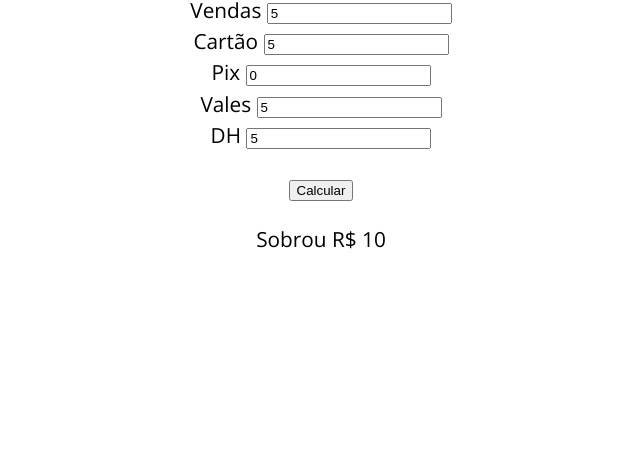
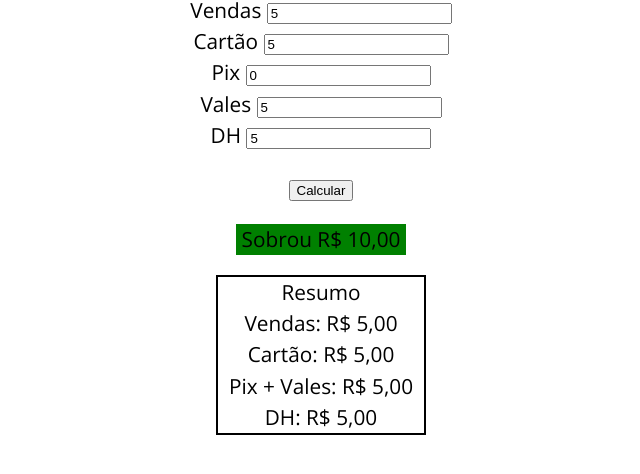
Before and after one commit to andrejlima/fechamento-de-caixa, a plain HTML site: page index.html in a window 1280 px wide. Both pictures are taken after typing "5", "5", "5", "5" into the empty fields and a click on the button "Calcular". Shown: the part 92-566 px from the top of the page, without its empty margins (319-959 px from the left). Drawn offline with nearby package versions, Linux system fonts and the light colour scheme.

Commit message:
Add files via upload
troca de cor dependendo do resultado, melhorias visuais, agora só é possível efetuar cálculos preenchendo todos os campos

```diff
--- a/assets/css/style.css
+++ b/assets/css/style.css
@@ -1,4 +1,5 @@
 @import url('https://fonts.googleapis.com/css?family=Open+Sans:400,700&display=swap');
+
 :root {
   --primary-color: rgb(17, 86, 102);
   --primary-color-darker: rgb(9, 48, 56);
@@ -28,3 +29,15 @@ h1 {
   align-items: center;
   margin: auto;
 }
+
+#resultado {
+  text-align: center;
+  height: auto;
+  width: 210px;
+}
+
+#resultColor {
+  margin-bottom: 20px;
+  width: 170px;
+  text-align: center;
+}
--- a/assets/js/main.js
+++ b/assets/js/main.js
@@ -1,32 +1,53 @@
+function caixa() {
+    let vendas = (document.getElementById('vendas').value);
+    let cartao = (document.getElementById('cartao').value);
+    let pix = (document.getElementById('pix').value);
+    let vales = (document.getElementById('vales').value);
+    let dh = (document.getElementById('dh').value);
+    let show = document.getElementById('resultado');
+    let showColor = document.getElementById('resultColor');
 
-function caixa() {
+    if (vendas !== '' && cartao !== '' && pix !== '' && vales !== '' && dh !== '') {
 
         let vendas = parseFloat(document.getElementById('vendas').value);
         let cartao = parseFloat(document.getElementById('cartao').value);
         let pix = parseFloat(document.getElementById('pix').value);
         let vales = parseFloat(document.getElementById('vales').value);
         let dh = parseFloat(document.getElementById('dh').value);
-    let show = document.getElementById('resultado');
-
-    console.log('vendas:', vendas);
-    console.log('cartao:', cartao);
-    console.log('pix:', pix);
-    console.log('vales:', vales);
-    console.log('dh:', dh);
 
         let soma = cartao + pix + vales + dh;
+        let pixVales = pix + vales;
+
+        let VendasFormat = vendas.toLocaleString('pt-BR', { minimumFractionDigits: 2 });
+        let cartaoFormat = cartao.toLocaleString('pt-BR', { minimumFractionDigits: 2 });
+        let pixValesFormat = pixVales.toLocaleString('pt-BR', { minimumFractionDigits: 2 });
+        let dhFormat = dh.toLocaleString('pt-BR', { minimumFractionDigits: 2 });
 
         let resultado = soma - vendas;
-
-    console.log(soma)
-    console.log(resultado)
+        let resultadoFormat = resultado.toLocaleString('pt-BR', { minimumFractionDigits: 2 });
 
         if (resultado === 0) {
-        show.innerText = 'Caixa bateu';
+            showColor.style.backgroundColor = "initial";
+            show.style.border = '2px solid black';
+            showColor.innerText = 'Caixa bateu';
+            show.innerHTML = `Resumo <br> Vendas: R$ ${VendasFormat}
+        <br> Cartão: R$ ${cartaoFormat} <br> Pix + Vales: R$ ${pixValesFormat}
+        <br> DH: R$ ${dhFormat}`
 
         } else if (resultado > 0) {
-        show.innerText = 'Sobrou R$ ' + resultado;
+            showColor.style.backgroundColor = "green";
+            show.style.border = '2px solid black';
+            showColor.innerText = 'Sobrou R$ ' + resultadoFormat;
+            show.innerHTML = `Resumo <br> Vendas: R$ ${VendasFormat}
+        <br> Cartão: R$ ${cartaoFormat} <br> Pix + Vales: R$ ${pixValesFormat}
+        <br> DH: R$ ${dhFormat}`
         } else {
-        show.innerText = 'Faltou R$ ' + resultado;
+            showColor.style.backgroundColor = "red";
+            show.style.border = '2px solid black';
+            showColor.innerText = 'Faltou R$ ' + (resultado * -1).toFixed(2);
+            show.innerHTML = `Resumo <br> Vendas: R$ ${VendasFormat}
+        <br> Cartão: R$ ${cartaoFormat} <br> Pix + Vales: R$ ${pixValesFormat}
+        <br> DH: R$ ${dhFormat}`
         }
     }
+}
--- a/index.html
+++ b/index.html
@@ -35,7 +35,9 @@
     <p>
       <button onclick="caixa()">Calcular</button>
     </p>
-    <div id="resultado"></div>
+    <div id="resultColor"></div>
+    <div id="resultado">
+    </div>
   </div>
   <script src="./assets/js/main.js"></script>
 </body>
```
Lines whose indentation alone changed are shown as unchanged.
